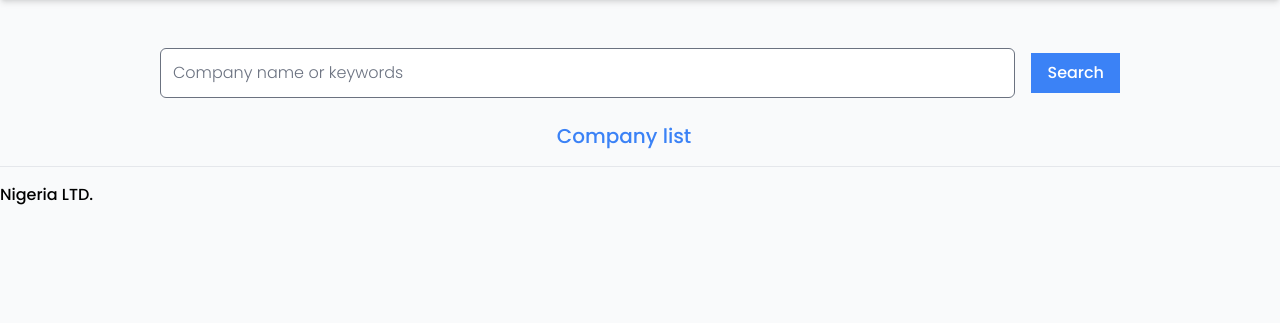
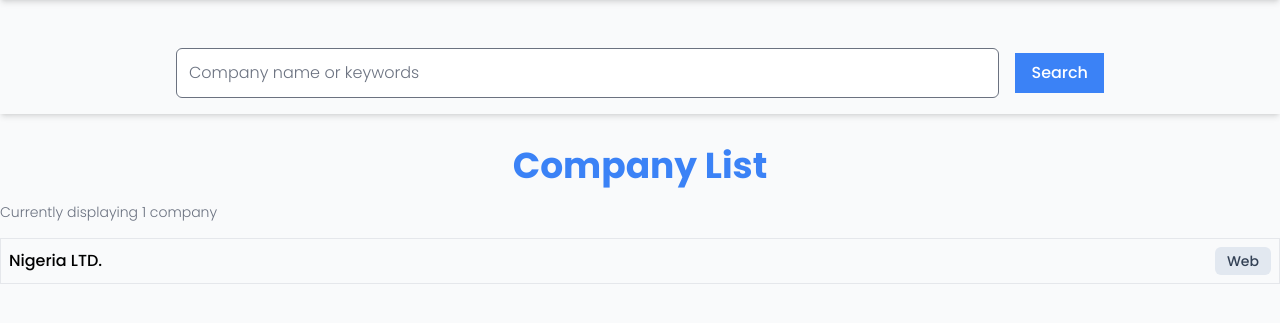
Before and after one commit to Benedict-arowo/Job-Board, a Django app: page /company/ in a window 1280 px wide. Shown: the part 48-371 px from the top of the page. Run offline with Django 4.2, Linux system fonts and the light colour scheme; data comes from the database, SQL or seed files in the repository; both versions use the stored data as it was after the commit; some libraries are stand-ins or nearby versions.

Commit message:
Styling fixes on company, companies, and manageCompanies page.

```diff
--- a/templates/index.html
+++ b/templates/index.html
@@ -16,9 +16,7 @@
 {% block content %}
 {% if tab != "recent_searches" %}
 {% if q %}
-<a href="?q=" class="font-light text-gray-500 text-sm underline cursor-pointer"
-	>Clear search</a
->
+<a href="?q=" class="font-light text-gray-500 text-sm underline cursor-pointer">Clear search</a>
 {% endif %}
 <div class="flex flex-row justify-center gap-4 pt-8 relative mb-4">
 	<div class="flex flex-col gap-2 mb-4">
--- a/templates/jobboard/companies.html
+++ b/templates/jobboard/companies.html
@@ -1,9 +1,9 @@
 {% extends "layout.html" %} {% block title %} - Register {% endblock %}
 
 {% block searchComponent %}
-		<div class="flex flex-col gap-4">
+		<div class="flex flex-col shadow-md pb-4 px-4">
 			<form
-				action="/company"
+				action="{% url 'jobboard:companies' %}"
 				class="flex flex-row gap-4 items-center w-full justify-center px-40 mt-12">
 				{% if q %}
 				<input
@@ -26,39 +26,44 @@
 					Search
 				</button>
 			</form>
-
-			<div class="flex flex-row gap-8 justify-center mt-2">
-				{% if not user.is_authenticated %}
-					<p class="text-xl font-medium cursor-default text-blue-500">Company list<p/>
-				{% else %}
-					{% if tab == "recent_searches"%}
-					<a href="/company/?tab=" class="text-xl font-light">Company list</a>
-					<a href="/company/?tab=recent_searches" class="font-medium text-xl text-blue-500"
-						>Recent Searches</a
-					>
-					{% else%}
-					<a href="/company/?tab=" class="font-medium text-xl text-blue-500">Company List</a>
-					<a href="/company/?tab=recent_searches" class="font-light text-xl"
-						>Recent Searches</a
-					>
-					{% endif %}
-				{% endif %}
-			</div>
-
-			<hr />
+			{% if q %}
+				<a href="?q=" class="font-light text-gray-500 text-sm underline cursor-pointer self-end">Clear search</a>
+			{% endif %}
 		</div>
 	{% endblock %}
 
-{% block aboveContent %}
-<div class="mt-4">
-	<h1 class="w-full bg-blue-500 text-white px-4 py-2 font-light text-2xl">Company List</h1>
-</div>
-{% endblock %}
 
 {% block content %}
-<div>
+<h1 class="w-full text-center text-4xl mt-8 mb-4 text-blue-500 font-bold">Company List</h1>
+<p class="font-light text-gray-500 text-sm self-end">Currently displaying {{companies.count}} company</p>
+<div class="mt-4">
     {% for company in companies %}
-    <a href="{% url 'jobboard:company' company.id %}">{{ company.name }}</a>
+	<div class="border w-full px-2 py-2 flex flex-row justify-between items-center">
+		<a href="{% url 'jobboard:company' company.id %}">{{ company.name }}</a>
+		<a class="bg-slate-200 text-slate-700 w-fit text-sm h-fit py-1 rounded-md px-3">
+			{{ company.category.name }}
+		</a>
+	</div>
+	{% empty %}
+	{% if q %}
+		<div class="w-full flex flex-col justify-start text-gray-400">
+			<p class="text-2xl font-light">
+				The search <strong>"{{ q }}"</strong> did not match any companies.
+			</p>
+			<h4 class="font-medium text-lg mt-4 text-gray-500">
+				Search suggestions:
+			</h4>
+			<ul class="list-disc list-inside font-light">
+				<li>Try more general keywords</li>
+				<li>Check your spelling</li>
+				<li>Replace abbreviations with the entire word</li>
+			</ul>
+		</div>
+	{% else %}
+		<p class="text-2xl font-light">
+			There are currently no companies available.
+		</p>
+	{% endif %}
     {% endfor %}
 </div>
 
--- a/templates/jobboard/company.html
+++ b/templates/jobboard/company.html
@@ -1,8 +1,12 @@
 {% extends "layout.html" %} {% block title %} - Register {% endblock %}
 
 
+{% block searchComponent %}
+
+{% endblock %}
+
 {% block content %}
-<div class="mb-4">
+<div class="my-4">
     <div class="flex flex-row justify-between">
         <div>
             <h1 class="text-4xl font-bold underline">{{ company.name }}</h1>
--- a/theme/static/css/dist/styles.css
+++ b/theme/static/css/dist/styles.css
@@ -848,6 +848,10 @@ select {
   margin-top: 2.25rem;
 }
 
+.mb-6 {
+  margin-bottom: 1.5rem;
+}
+
 .block {
   display: block;
 }
@@ -1063,6 +1067,10 @@ select {
   padding: 1rem;
 }
 
+.p-6 {
+  padding: 1.5rem;
+}
+
 .px-2 {
   padding-left: 0.5rem;
   padding-right: 0.5rem;
@@ -1103,8 +1111,30 @@ select {
   padding-bottom: 0.75rem;
 }
 
+.px-6 {
+  padding-left: 1.5rem;
+  padding-right: 1.5rem;
+}
+
+.py-6 {
+  padding-top: 1.5rem;
+  padding-bottom: 1.5rem;
+}
+
 .pt-8 {
   padding-top: 2rem;
+}
+
+.pb-6 {
+  padding-bottom: 1.5rem;
+}
+
+.pb-8 {
+  padding-bottom: 2rem;
+}
+
+.pb-4 {
+  padding-bottom: 1rem;
 }
 
 .text-center {
```
Also changed, not shown: templates/jobboard/manageCompanies.html (+45 -7 lines), db.sqlite3.
